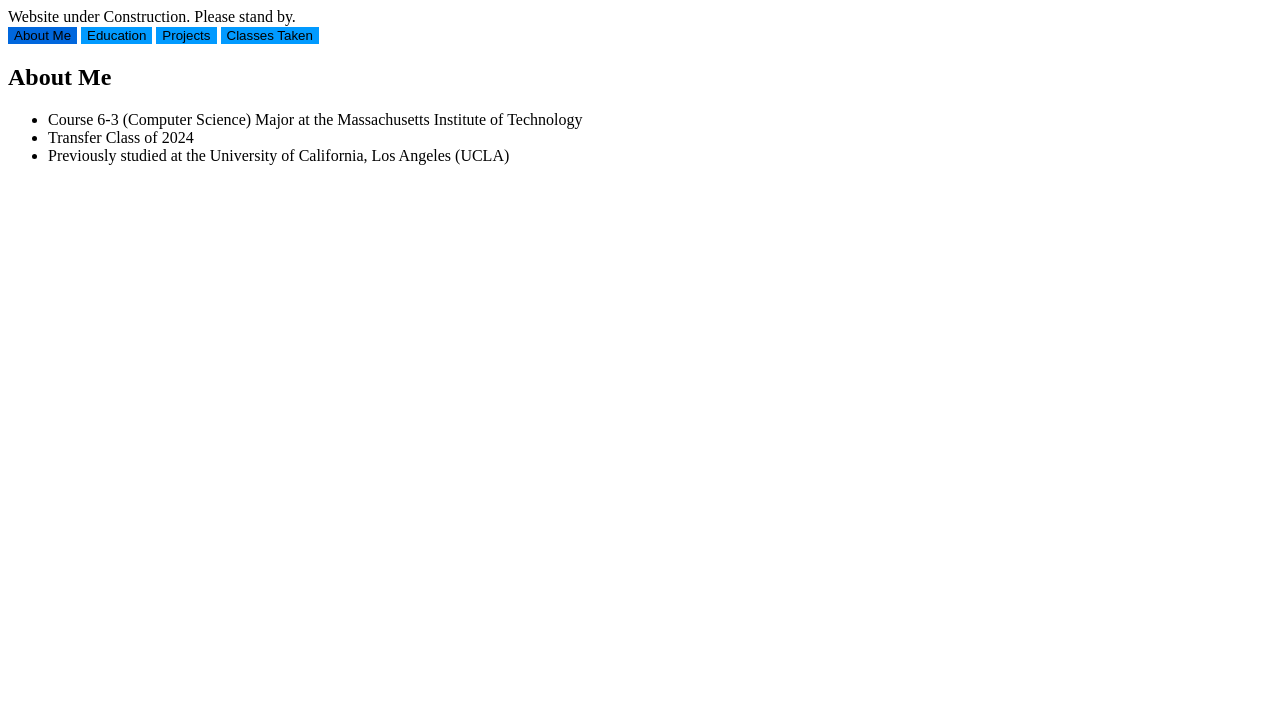
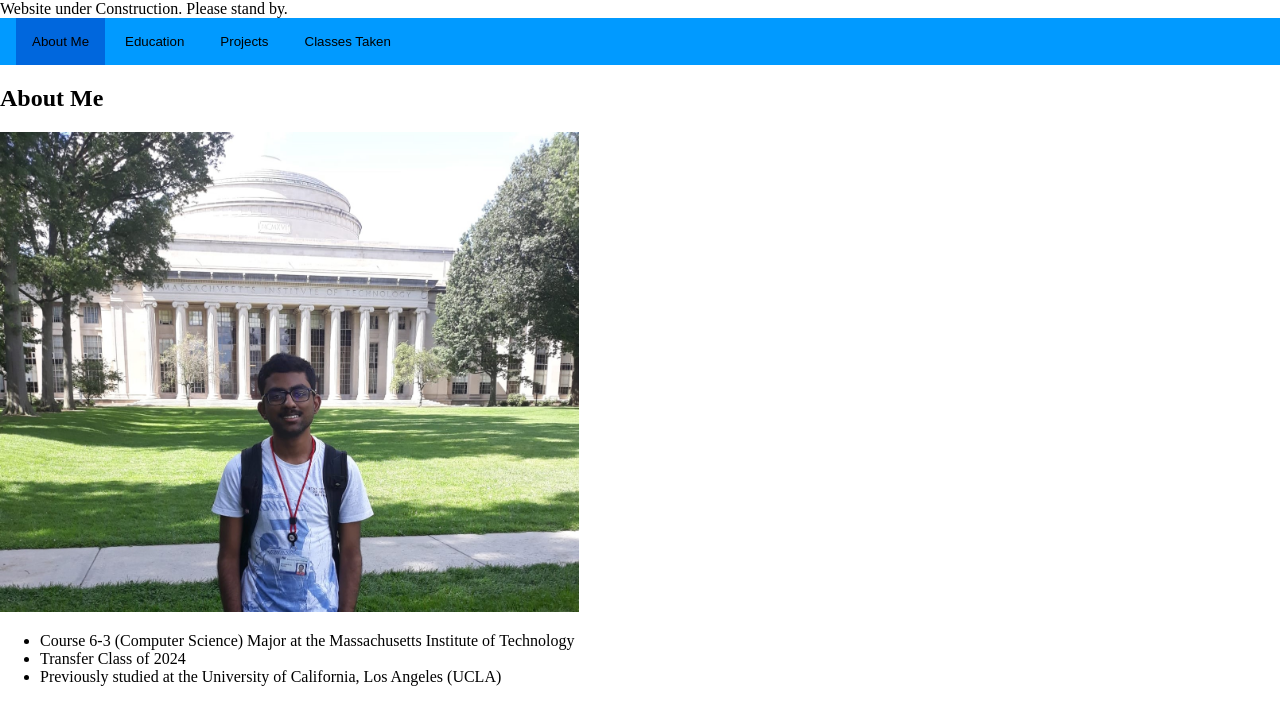
Before and after one commit to MuhenderRaj/personal-website, a plain HTML site: page index.html in a window 1280 px wide. Drawn offline with Linux system fonts and the light colour scheme.

Commit message:
Add more navbar styling

```diff
--- a/index.html
+++ b/index.html
@@ -14,15 +14,16 @@
 <body>
     Website under Construction. Please stand by.
 
-    <header>
+    <nav>
         <button class="tab-button" id="main-tab" onclick="changeTab(event, 'about')">About Me</button>
         <button class="tab-button" onclick="changeTab(event, 'education')">Education</button>
         <button class="tab-button" onclick="changeTab(event, 'projects')">Projects</button>
         <button class="tab-button" onclick="changeTab(event, 'classes')">Classes Taken</button>
-    </header>
+    </nav>
 
     <section class="page-section" id="about">
         <h1>About Me</h1>
+        <img src="profile pic cropped.jpeg" alt="picture of me in front of the MIT dome" style="height: 60vh;"/>
         <p>
             <ul>
                 <li>Course 6-3 (Computer Science) Major at the Massachusetts Institute of Technology</li>
--- a/style.css
+++ b/style.css
@@ -2,16 +2,36 @@
     --main1: rgb(1, 154, 255);
     --main2: #0067dd;
     --main3: rgb(124, 240, 255);
+
+    --default-padding: 16px;
+}
+
+body {
+    margin: 0;
 }
 
 /* Tab-Switching */
+
+nav {
+    background-color: var(--main1);
+}
+
+nav:first-child {
+    padding-left: var(--default-padding);
+}
 
 .tab-button {
     border: none;
     outline: none;
     background-color: var(--main1);
+    margin: 0;
+    padding: var(--default-padding);
 }
 
 .tab-button.active {
     background-color: var(--main2);
 }
+
+.tab-button:hover {
+    background-color: var(--main3);
+}
```
Also changed, not shown: profile pic cropped.jpeg (added).
